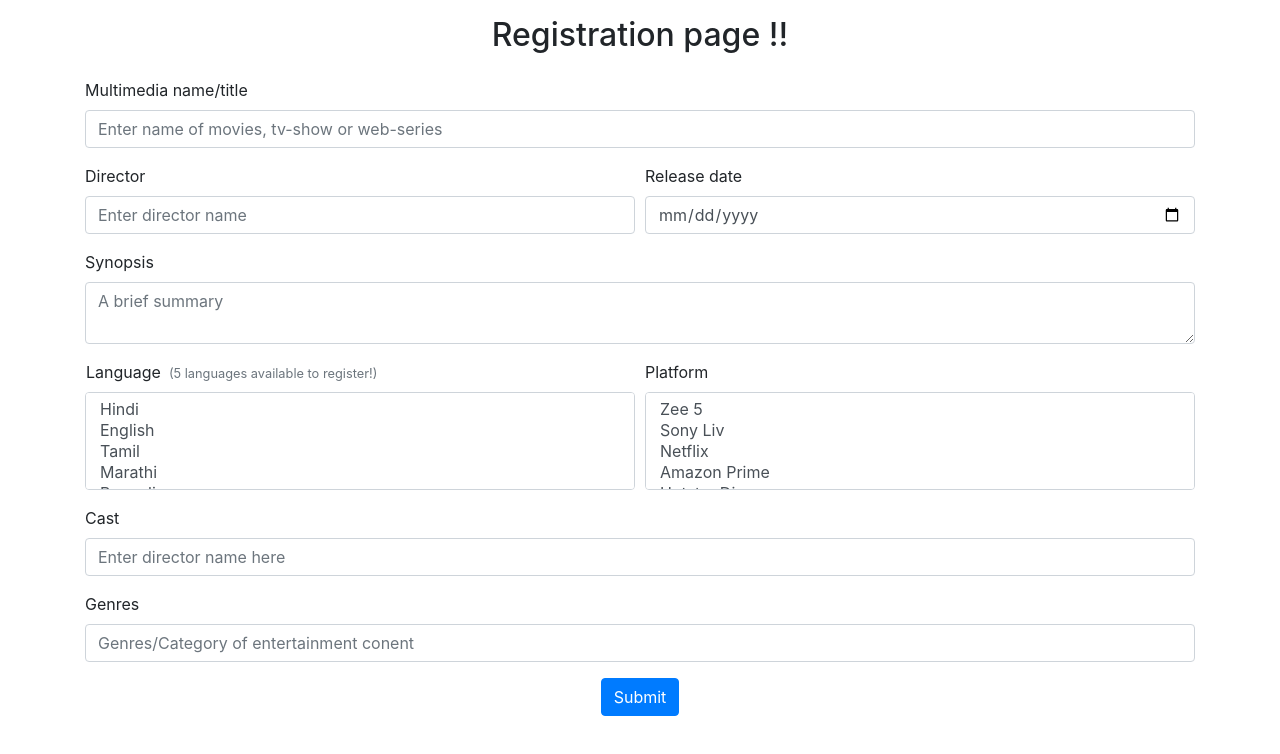
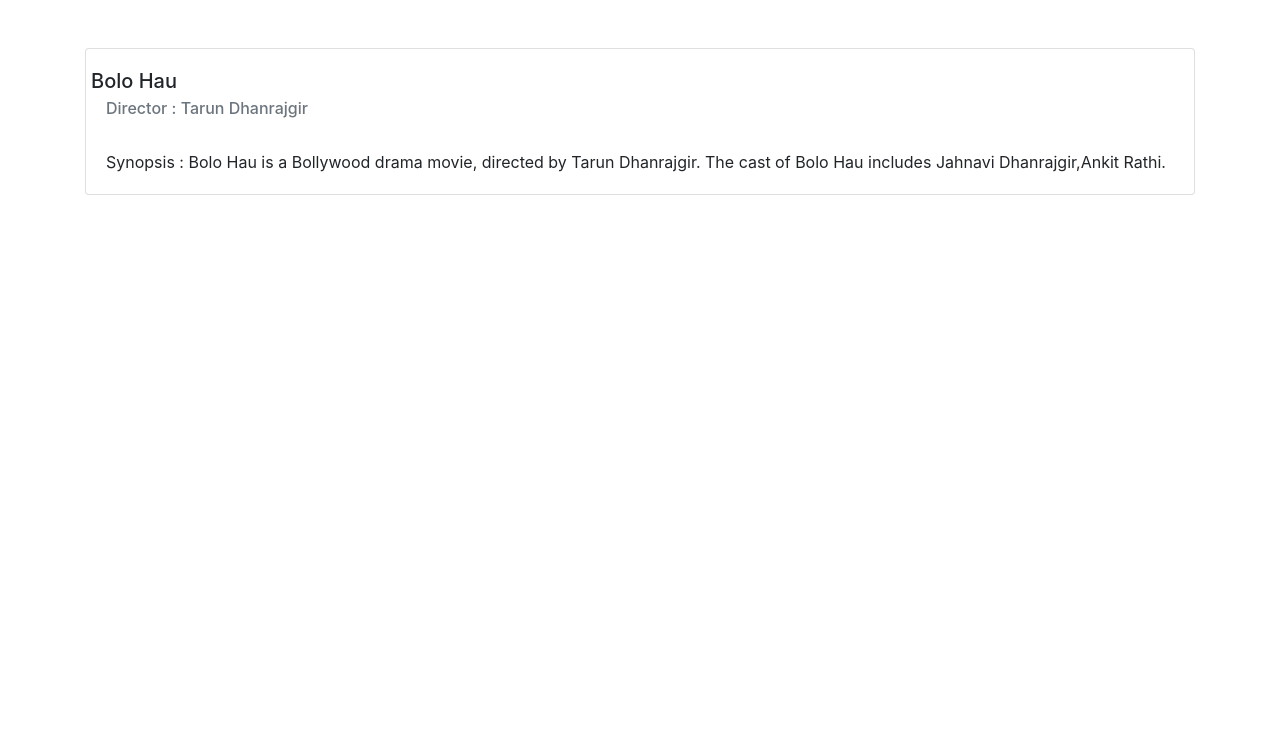
Before and after one commit to AyushVardhan/ott-registration, a React (Create React App) app: page / in a window 1280 px wide. Shown: the top 754 px of the page. Built offline with nearby package versions, Linux system fonts and the light colour scheme.

Commit message:
Ayush | add route & card to home page

```diff
--- a/package.json
+++ b/package.json
@@ -10,6 +10,8 @@
     "react": "^17.0.1",
     "react-bootstrap": "^1.4.3",
     "react-dom": "^17.0.1",
+    "react-router": "^5.2.0",
+    "react-router-dom": "^5.2.0",
     "react-scripts": "4.0.1",
     "web-vitals": "^0.2.4"
   },
--- /dev/null
+++ b/src/Components/Home.js
@@ -0,0 +1,72 @@
+import { Container, Row } from "react-bootstrap";
+import Card from "react-bootstrap/Card";
+
+function Home() {
+
+    const mediaList = [
+        {
+            "mediaName": "Bolo Hau",
+            "directorName": "Tarun Dhanrajgir",
+            "releaseDate": "15 Jan 2021",
+            "synopsis": "Bolo Hau is a Bollywood drama movie, directed by Tarun Dhanrajgir. The cast of Bolo Hau includes Jahnavi Dhanrajgir,Ankit Rathi.",
+            "language": "Hindi",
+            "platform": "Theatre",
+            "cast": "Jahnavi Dhanrajgir, Ankit Rathi",
+            "genres": "Drama Romance"
+        },
+        {
+            "mediaName": "One Night in Miami",
+            "directorName": "Regina King",
+            "releaseDate": "15 Jan 2021",
+            "synopsis": "2020 American drama film about a fictionalized meeting of Malcolm X, Muhammad Ali, Jim Brown, and Sam Cooke in a Miami hotel room in February 1964, celebrating Ali's surprise title win over Sonny Liston.",
+            "language": "English",
+            "platform": "Amazon Prime",
+            "cast": "Kingsley Ben-Adir, Eli Goree, Aldis Hodge, Leslie Odom Jr",
+            "genres": "Biopic Drama"
+        }
+    ];
+
+    const MediaCard = () => {
+        return(
+            <Card className='mb-2'>
+                <Card.Body>
+                    <Row>
+                        <Card.Title>{mediaList[0].mediaName}</Card.Title>
+                    </Row>
+                    <Card.Subtitle className="mb-2 text-muted">Director : {mediaList[0].directorName}</Card.Subtitle>
+                    <br/>
+                    <Card.Text>Synopsis : {mediaList[0].synopsis}</Card.Text>
+                </Card.Body>
+            </Card>
+        );
+    };
+
+    return (
+        <>
+            <Container fluid='md' className='mt-5'>
+                <div>
+                    <MediaCard/>
+                </div>
+            </Container>
+        </>
+    );
+}
+
+export default Home;
+
+    // const [data, setData] = useState("");
+    // const apiResponse = async () => {
+    //     let result = await fetch(
+    //         `http://localhost:8080/home`, {
+    //         method: 'GET',
+    //         headers: {
+    //             'Content-Type': 'application/json',
+    //         }
+    //     })
+    //     .catch(error => console.log(error));
+
+    //     let text = await result.text();
+    //     setData(text);
+    // }
+    // apiResponse();
+    // console.log("here : " + data);
--- a/src/index.js
+++ b/src/index.js
@@ -4,11 +4,17 @@ import Register from './Components/Register';
 import './index.css';
 import reportWebVitals from './reportWebVitals';
 import 'bootstrap/dist/css/bootstrap.min.css';
+import Home from './Components/Home';
+import { Switch, Route } from 'react-router'
+import { BrowserRouter } from "react-router-dom";
 
-ReactDOM.render(
-  <React.StrictMode>
-    <Register />
-  </React.StrictMode>,
+ReactDOM.render((
+       <BrowserRouter>
+         <Switch>
+            <Route exact path="/" component={Home} />
+            <Route path="/login" component={Register} />
+         </Switch>
+       </BrowserRouter>),
   document.getElementById('root')
 );
 
```
Also changed, not shown: src/Components/Register.js (+0 -21 lines), 1 other file (tests, documents, lock files or other folders).
